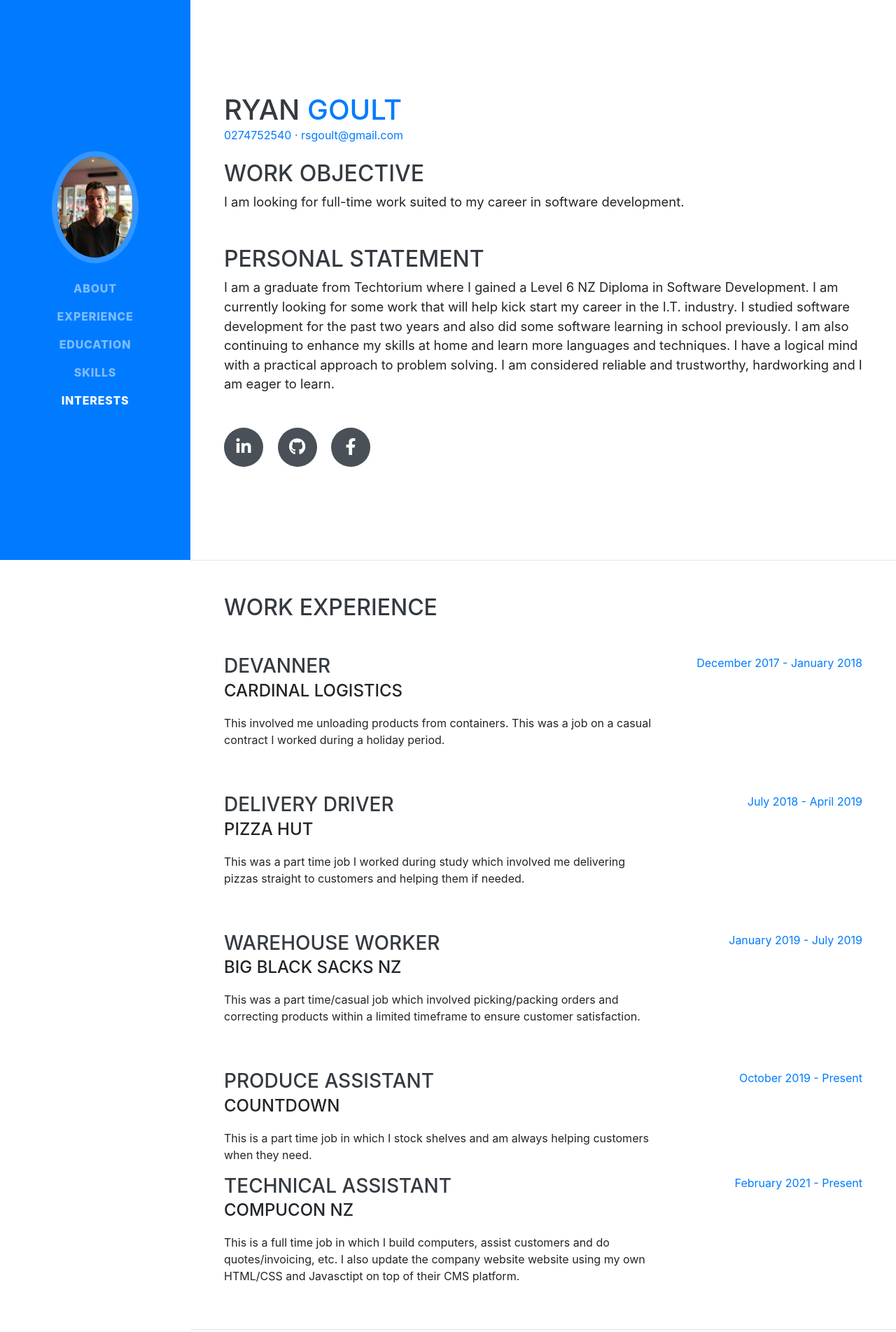
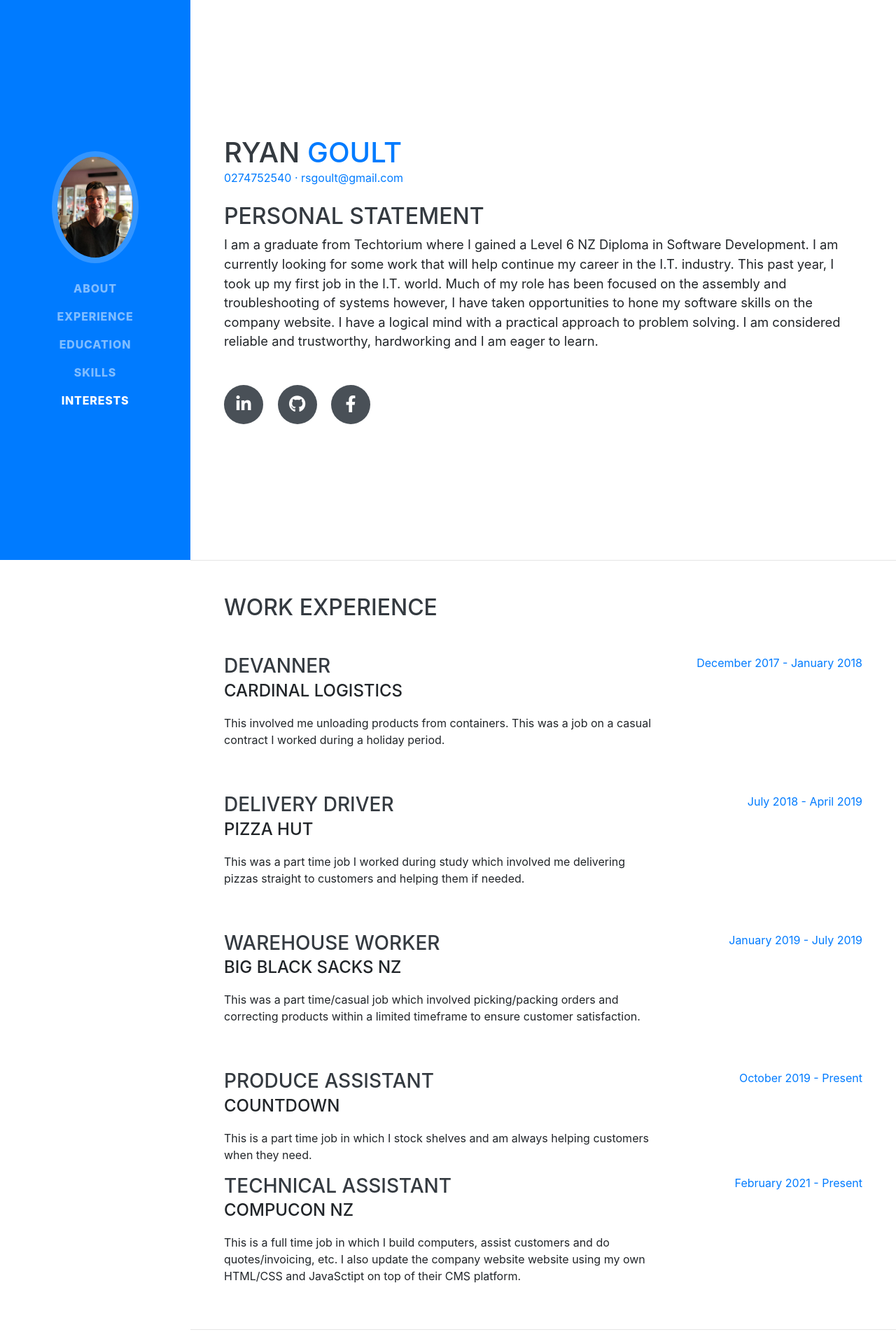
Before and after one commit to Ryan-Goult/Ryan-Goult.github.io, a website with bundled scripts: page index.html in a window 1280 px wide. Shown: the top 1903 px of the page at 70% size. Built offline with nearby package versions, Linux system fonts and the light colour scheme; a web font is replaced by a local one.

Commit message:
Update content in general
Removed objective, updated personal statement, general spell check.

```diff
--- a/index.html
+++ b/index.html
@@ -68,10 +68,8 @@
           <a href="mailto:name@email.com">rsgoult@gmail.com</a>
         </div>
 		<br>
-		<h2>Work Objective</h2>
-		<p class="lead mb-5">I am looking for full-time work suited to my career in software development.</p>
 		<h2>Personal Statement</h2>
-        <p class="lead mb-5">I am a graduate from Techtorium where I gained a Level 6 NZ Diploma in Software Development. I am currently looking for some work that will help kick start my career in the I.T. industry. I studied software development for the past two years and also did some software learning in school previously. I am also continuing to enhance my skills at home and learn more languages and techniques. I have a logical mind with a practical approach to problem solving. I am considered reliable and trustworthy, hardworking and I am eager to learn.</p>
+        <p class="lead mb-5">I am a graduate from Techtorium where I gained a Level 6 NZ Diploma in Software Development. I am currently looking for some work that will help continue my career in the I.T. industry. This past year, I took up my first job in the I.T. world. Much of my role has been focused on the assembly and troubleshooting of systems however, I have taken opportunities to hone my software skills on the company website. I have a logical mind with a practical approach to problem solving. I am considered reliable and trustworthy, hardworking and I am eager to learn.</p>
         <div class="social-icons">
           <a href="https://linkedin.com/in/ryan-goult-3b238a159" target="_blank">
             <i class="fab fa-linkedin-in"></i>
@@ -140,7 +138,7 @@
           <div class="resume-content">
             <h3 class="mb-0">Technical Assistant</h3>
             <div class="subheading mb-3">Compucon NZ</div>
-            <p>This is a full time job in which I build computers, assist customers and do quotes/invoicing, etc. I also update the company website website using my own HTML/CSS and Javasctipt on top of their CMS platform.</p>
+            <p>This is a full time job in which I build computers, assist customers and do quotes/invoicing, etc. I also update the company website website using my own HTML/CSS and JavaSctipt on top of their CMS platform.</p>
           </div>
           <div class="resume-date text-md-right">
             <span class="text-primary">February 2021 - Present</span>
@@ -241,7 +239,7 @@
 			<br>
 			<li>
 				<div class="subheading mb-3">Programming</div>
-				<p>As part of my studies, I learned several programming languages such as HTML/CSS, Python, Javascript and SQL. Due to assignments being project based, I had to practically implement these languages into an outcome which also led to me researching more about them and gaining further knowledge of these languages so I can become more efficient at using them and thus enhancing my skills.</p>
+				<p>As part of my studies, I learned several programming languages such as HTML/CSS, Python, JavaScript and SQL. Due to assignments being project based, I had to practically implement these languages into an outcome which also led to me researching more about them and gaining further knowledge of these languages so I can become more efficient at using them and thus enhancing my skills.</p>
 			</li>
 		</ul>
       </div>
```
